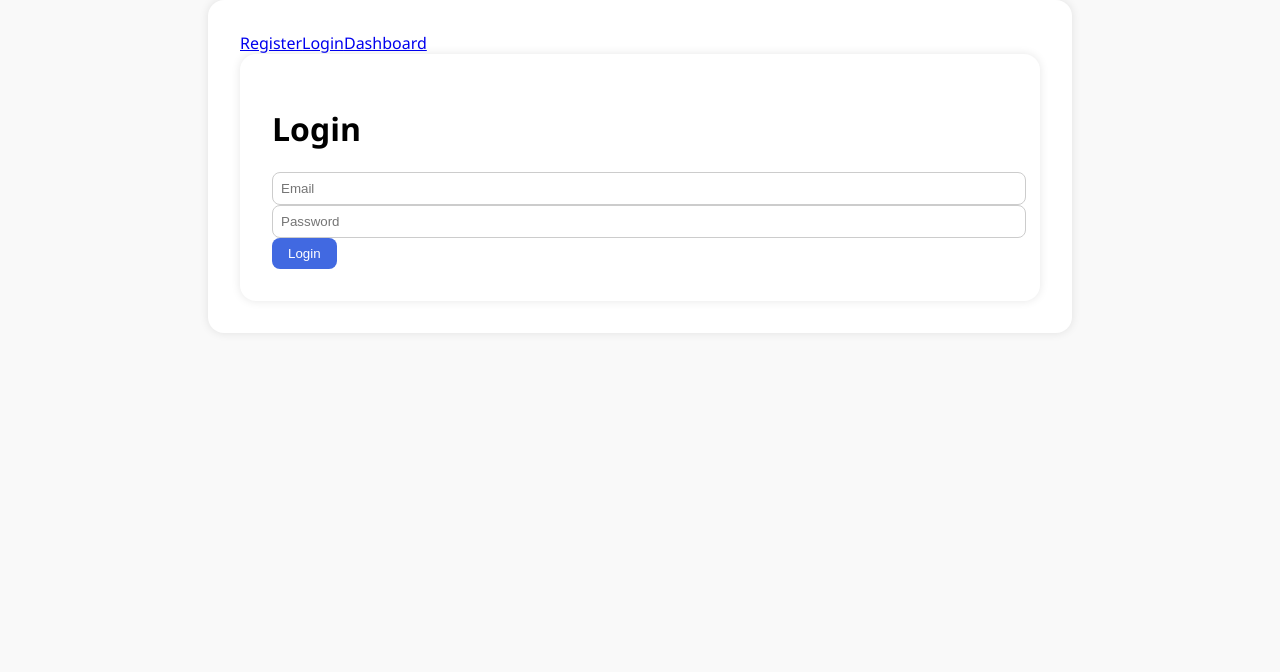
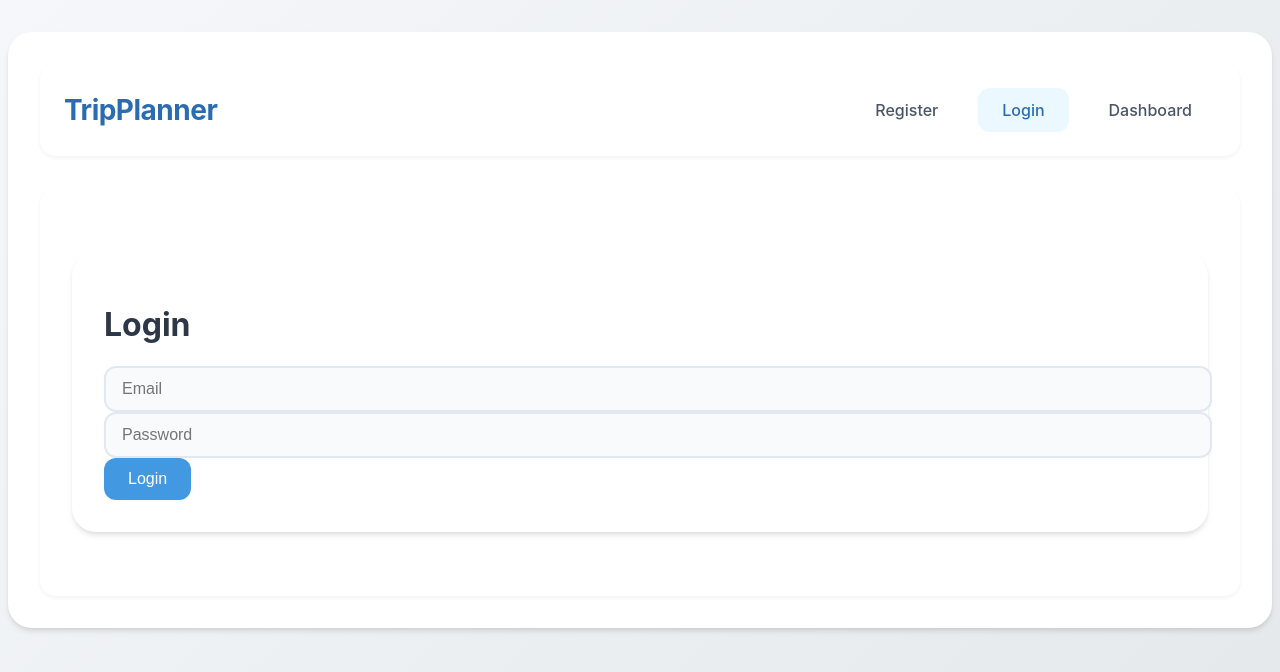
Before and after one commit to tomern0305/TripPlaner, a React (Create React App) app in the folder client/: page /login in a window 1280 px wide. Shown: the top 672 px of the page. Built offline with nearby package versions, Linux system fonts and the light colour scheme.

Commit message:
ui start1

```diff
--- a/client/src/App.css
+++ b/client/src/App.css
@@ -1,36 +1,139 @@
 body {
-  font-family: 'Segoe UI', sans-serif;
-  background-color: #f9f9f9;
+  font-family: 'Inter', -apple-system, BlinkMacSystemFont, 'Segoe UI', Roboto, sans-serif;
+  background: linear-gradient(135deg, #f5f7fa 0%, #e4e8eb 100%);
   margin: 0;
   padding: 0;
-  direction: ltr;
+  min-height: 100vh;
+  color: #2d3748;
 }
 
 .container {
-  max-width: 800px;
-  margin: 0 auto;
+  max-width: 1200px;
+  margin: 2rem auto;
   padding: 2rem;
   background: white;
+  border-radius: 1.5rem;
+  box-shadow: 0 4px 6px -1px rgba(0, 0, 0, 0.1), 0 2px 4px -1px rgba(0, 0, 0, 0.06);
+}
+
+.nav {
+  display: flex;
+  justify-content: space-between;
+  align-items: center;
+  gap: 2rem;
+  padding: 1.5rem;
+  background: white;
   border-radius: 1rem;
-  box-shadow: 0 0 10px rgba(0,0,0,0.1);
+  margin-bottom: 2rem;
+  box-shadow: 0 2px 4px rgba(0, 0, 0, 0.05);
+}
+
+.logo h1 {
+  margin: 0;
+  font-size: 1.75rem;
+  color: #2b6cb0;
+  font-weight: 700;
+  letter-spacing: -0.5px;
+}
+
+.nav-links {
+  display: flex;
+  gap: 1rem;
+}
+
+.nav-link {
+  text-decoration: none;
+  color: #4a5568;
+  font-weight: 500;
+  padding: 0.75rem 1.5rem;
+  border-radius: 0.75rem;
+  transition: all 0.3s ease;
+  position: relative;
+}
+
+.nav-link:hover {
+  color: #2b6cb0;
+  background-color: #ebf8ff;
+}
+
+.nav-link.active {
+  color: #2b6cb0;
+  background-color: #ebf8ff;
 }
 
 .input {
-  padding: 0.5rem;
-  border: 1px solid #ccc;
-  border-radius: 0.5rem;
+  padding: 0.75rem 1rem;
+  border: 2px solid #e2e8f0;
+  border-radius: 0.75rem;
   width: 100%;
+  font-size: 1rem;
+  transition: all 0.3s ease;
+  background-color: #f8fafc;
+}
+
+.input:focus {
+  outline: none;
+  border-color: #4299e1;
+  box-shadow: 0 0 0 3px rgba(66, 153, 225, 0.1);
 }
 
 .button {
-  padding: 0.5rem 1rem;
-  background-color: royalblue;
+  padding: 0.75rem 1.5rem;
+  background-color: #4299e1;
   color: white;
   border: none;
-  border-radius: 0.5rem;
+  border-radius: 0.75rem;
   cursor: pointer;
+  font-weight: 500;
+  font-size: 1rem;
+  transition: all 0.3s ease;
+  display: inline-flex;
+  align-items: center;
+  justify-content: center;
+  gap: 0.5rem;
 }
 
 .button:hover {
-  background-color: darkblue;
+  background-color: #3182ce;
+  transform: translateY(-1px);
+  box-shadow: 0 4px 6px rgba(50, 50, 93, 0.11), 0 1px 3px rgba(0, 0, 0, 0.08);
 }
+
+.button:active {
+  transform: translateY(0);
+}
+
+main {
+  background: white;
+  padding: 2rem;
+  border-radius: 1rem;
+  box-shadow: 0 2px 4px rgba(0, 0, 0, 0.05);
+}
+
+/* Add responsive design */
+@media (max-width: 768px) {
+  .container {
+    margin: 1rem;
+    padding: 1rem;
+  }
+
+  .nav {
+    flex-direction: column;
+    align-items: center;
+    gap: 1rem;
+  }
+
+  .nav-links {
+    flex-direction: column;
+    width: 100%;
+  }
+
+  .nav-link {
+    width: 100%;
+    text-align: center;
+  }
+
+  main {
+    padding: 1rem;
+  }
+}
--- a/client/src/App.js
+++ b/client/src/App.js
@@ -1,4 +1,4 @@
-import { BrowserRouter as Router, Routes, Route, Link, Navigate } from 'react-router-dom';
+import { BrowserRouter as Router, Routes, Route, Link, Navigate, useLocation } from 'react-router-dom';
 import Register from './pages/Register';
 import Login from './pages/Login';
 import Dashboard from './pages/Dashboard';
@@ -9,20 +9,38 @@ function PrivateRoute({ children }) {
   return token ? children : <Navigate to="/login" />;
 }
 
+function NavLink({ to, children }) {
+  const location = useLocation();
+  const isActive = location.pathname === to;
+
+  return (
+    <Link to={to} className={`nav-link ${isActive ? 'active' : ''}`}>
+      {children}
+    </Link>
+  );
+}
+
 export default function App() {
   return (
     <Router>
       <div className="container">
         <nav className="nav">
-          <Link to="/register" className="nav-link">Register</Link>
-          <Link to="/login" className="nav-link">Login</Link>
-          <Link to="/dashboard" className="nav-link">Dashboard</Link>
+          <div className="logo">
+            <h1>TripPlanner</h1>
+          </div>
+          <div className="nav-links">
+            <NavLink to="/register">Register</NavLink>
+            <NavLink to="/login">Login</NavLink>
+            <NavLink to="/dashboard">Dashboard</NavLink>
+          </div>
         </nav>
-        <Routes>
-          <Route path="/register" element={<Register />} />
-          <Route path="/login" element={<Login />} />
-          <Route path="/dashboard" element={<PrivateRoute><Dashboard /></PrivateRoute>} />
-        </Routes>
+        <main>
+          <Routes>
+            <Route path="/register" element={<Register />} />
+            <Route path="/login" element={<Login />} />
+            <Route path="/dashboard" element={<PrivateRoute><Dashboard /></PrivateRoute>} />
+          </Routes>
+        </main>
       </div>
     </Router>
   );
```
